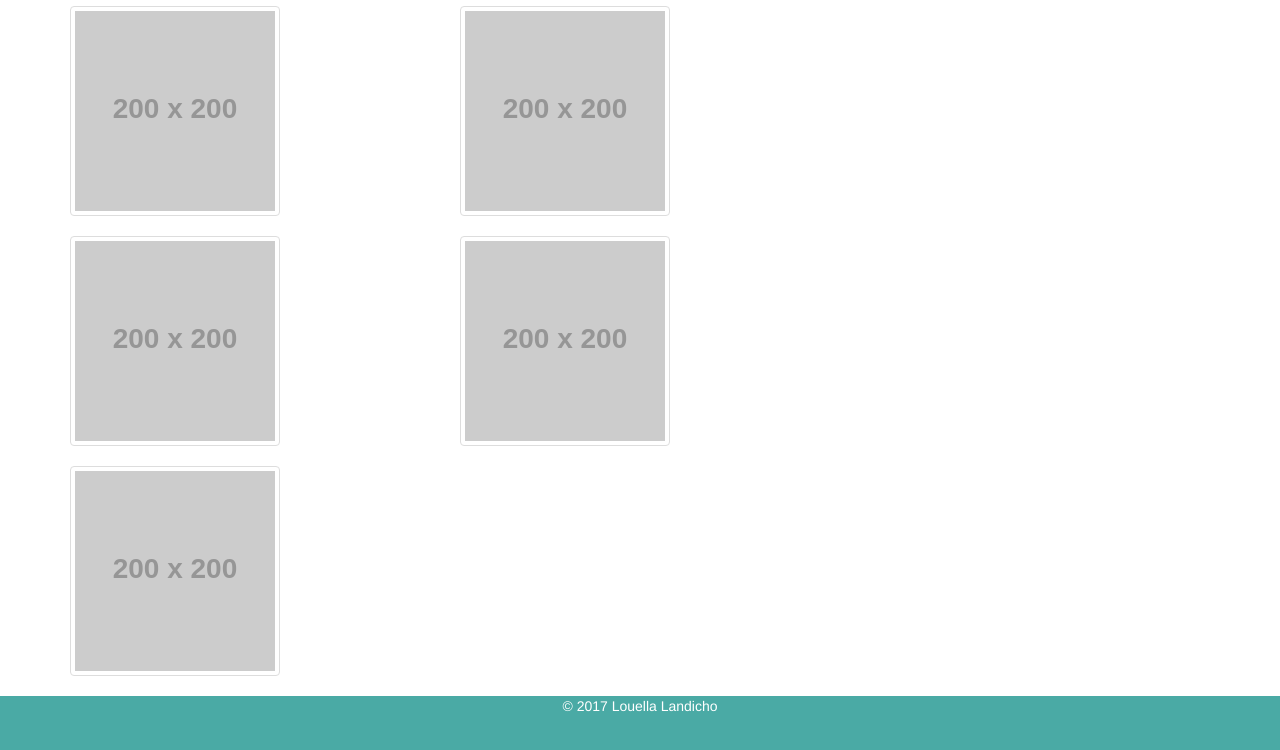
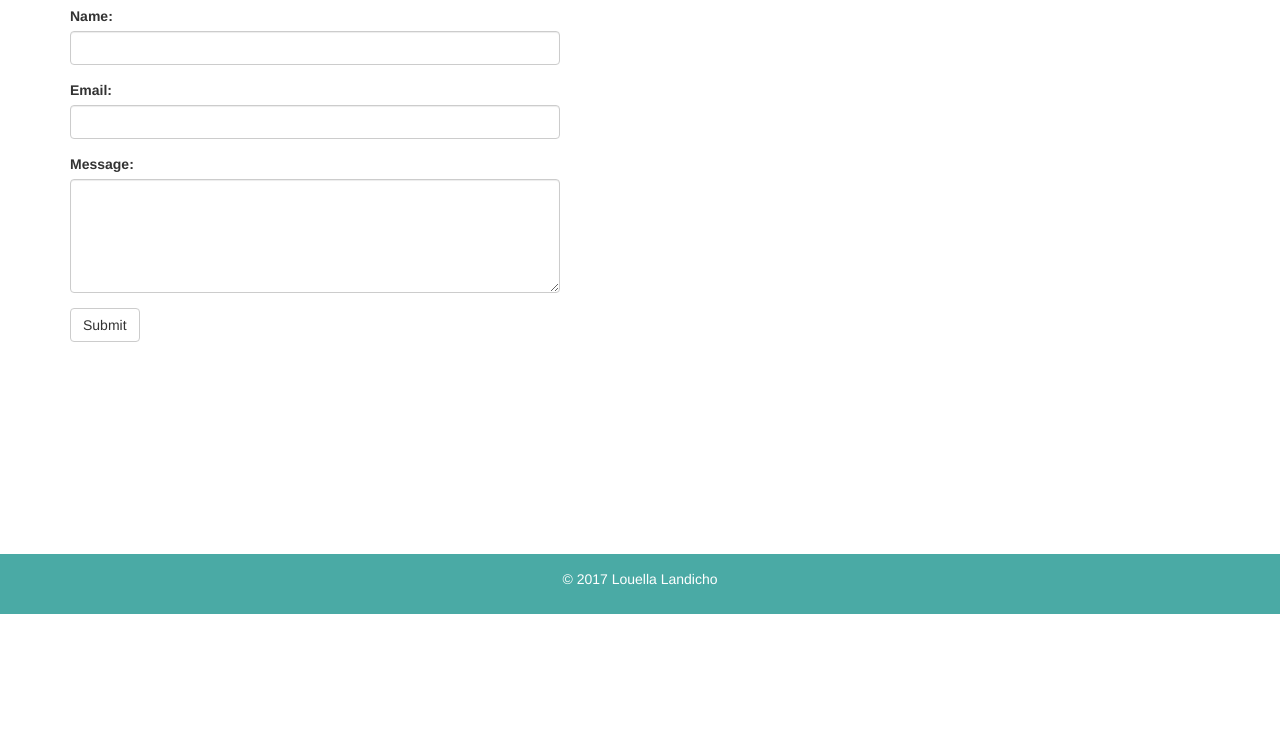
Before and after one commit to llandicho/Bootstrap-Portfolio, a plain HTML site: page contact.html in a window 1280 px wide. Shown: the part 186-936 px from the top of the page. After the commit the page ends 800 px from the top, so only its background shows below. Drawn offline with nearby package versions, Linux system fonts and the light colour scheme; placeholder pictures from the web are drawn by us.

Commit message:
create contact.html file

```diff
--- a/contact.html
+++ b/contact.html
@@ -4,6 +4,8 @@
 	<title>Bootstrap Portfolio</title>
 
 <link rel="stylesheet" href="https://maxcdn.bootstrapcdn.com/bootstrap/3.3.7/css/bootstrap.min.css" integrity="sha384-BVYiiSIFeK1dGmJRAkycuHAHRg32OmUcww7on3RYdg4Va+PmSTsz/K68vbdEjh4u" crossorigin="anonymous">
+
+<link rel="stylesheet" href="https://maxcdn.bootstrapcdn.com/bootstrap/3.3.7/css/bootstrap.min.css">
 
 <style>
   html {
@@ -23,6 +25,7 @@
     background-color: #4aaaa5;
     text-align: center;
     color: #fff;
+    line-height: 50px;
   }
 </style>
 
@@ -67,42 +70,34 @@
              </div>
 
 <div class="row">
-      <div class="col-sm-6">
+      <div class="col-sm-8">
 
-          <img src="http://via.placeholder.com/200x200" class="thumbnail" alt="...">
-     </div>
+        <form>
+                <div class="form-group">
 
-    <div class="col-sm-6">
-
-          <img src="http://via.placeholder.com/200x200" class="thumbnail" alt="...">
-     </div>
-
+                  <div class="form-group">
+                    <label for="usr">Name:</label>
+                      <input type="text" class="form-control" id="usr">
+                  </div>
+                    <label for="email">Email:</label>
+                      <input type="email" class="form-control" id="email">
+                        </div>
+  <div class="form-group">
+  <label for="message">Message:</label>
+  <textarea class="form-control" rows="5" id="comment"></textarea>
 </div>
 
-<div class="row">
-      <div class="col-sm-6">
 
-          <img src="http://via.placeholder.com/200x200" class="thumbnail" alt="...">
-     </div>
+  <button type="submit" class="btn btn-default">Submit</button>
+        </form>
 
-    <div class="col-sm-6">
 
-          <img src="http://via.placeholder.com/200x200" class="thumbnail" alt="...">
-     </div>
 
-</div>
-
-<div class="row">
-      <div class="col-sm-6">
-
-          <img src="http://via.placeholder.com/200x200" class="thumbnail" alt="...">
      </div>
 
 
 
 </div>
-
-
 
           </div>
 
```
Also changed, not shown: index.html (+1 -0 lines), portfolio.html (+1 -0 lines), 1 other file.
